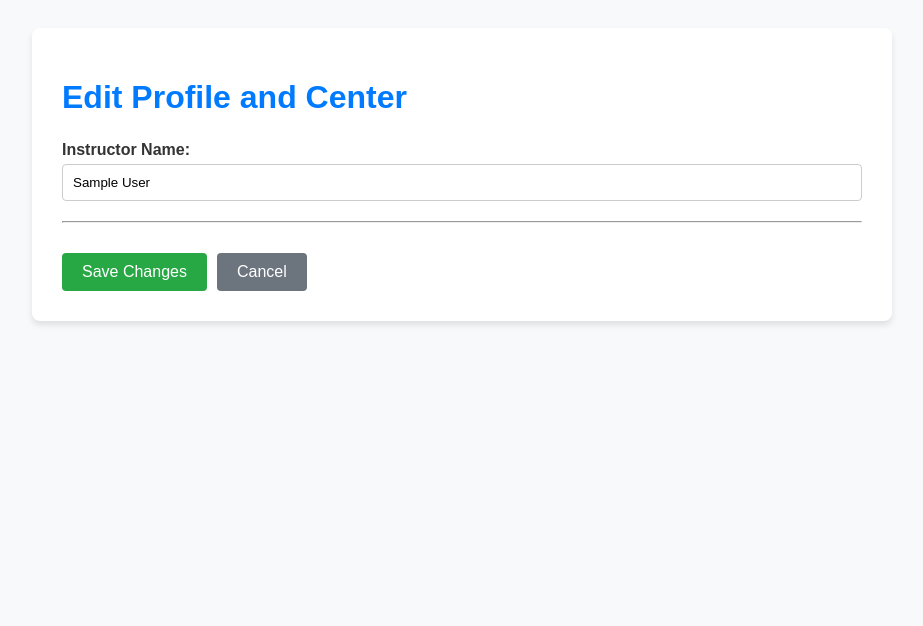
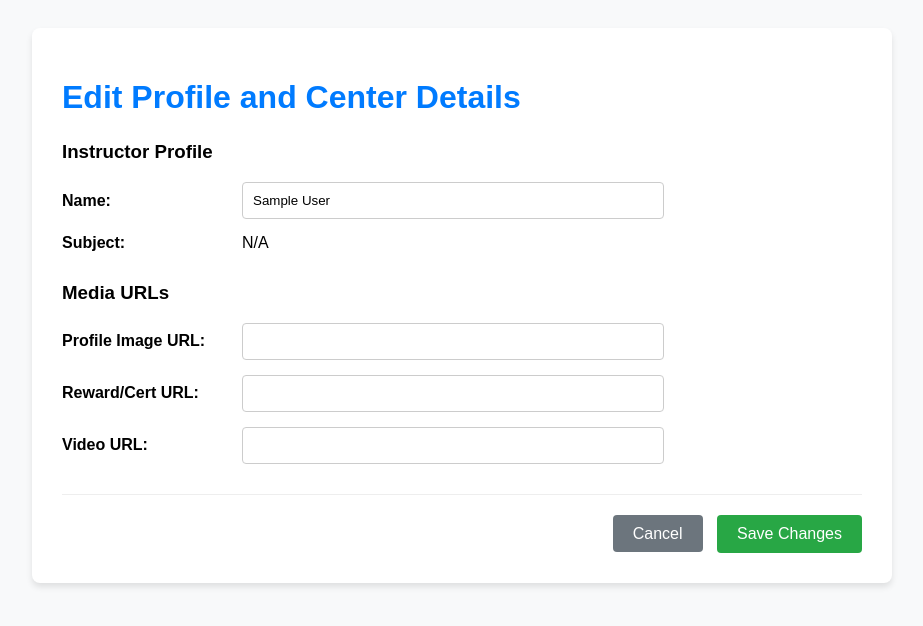
Before and after one commit to PhuditPumchun/DatabaseProject, a Flask app: page /instructor/edit in a window 1280 px wide. Shown: the top 626 px of the page, without its empty margins (178-1101 px from the left). Run offline with Flask 3, Linux system fonts and the light colour scheme; the visitor is signed in with stand-in values (Sample User, id 1); data that the repository does not hold is empty; some libraries are stand-ins or nearby versions.

Commit message:
InstructorEdit(Incomplete

```diff
--- a/WebApp/InstructorDashboardServices.py
+++ b/WebApp/InstructorDashboardServices.py
@@ -35,19 +35,20 @@ class InstructorDashboardServices:
         try:
             cursor = conn.cursor()
 
-            # 1. ข้อมูลพื้นฐานของ Instructor
+            # 1. ข้อมูลพื้นฐานของ Instructor (เพิ่ม i.iUsername)
             cursor.execute("""
                 SELECT
-                    i.iName, s.sName AS SubjectName, i.expYear, im.imageProfile, im.rewardURL
+                    i.iName, s.sName AS SubjectName, i.expYear, im.imageProfile, im.rewardURL,
+                    im.mediaID, im.videoURL, i.iUsername
                 FROM Instructor i
                 LEFT JOIN Subject s ON i.sID = s.sID
                 LEFT JOIN InstructorMedia im ON i.iID = im.iID
                 WHERE i.iID = %s;
             """, (iID,))
-            # NOTE: iName ถูกส่งมาใน session ด้วย แต่ถูกดึงมาซ้ำที่นี่เพื่อความสมบูรณ์
+            # data['profile'] จะมี 8 คอลัมน์ (ดัชนี 0-7)
             data['profile'] = cursor.fetchone()
 
-            # 2. ข้อมูลศูนย์ที่ดูแล (เพิ่ม t.tID สำหรับหน้า Edit)
+            # 2. ข้อมูลศูนย์ที่ดูแล
             cursor.execute("""
                 SELECT t.tName, t.address, t.tID
                 FROM TutoringCenter t
--- a/WebApp/LoginServices.py
+++ b/WebApp/LoginServices.py
@@ -1,6 +1,3 @@
-# LoginServices.py (แก้ไข: ลบเมธอด get_instructor_dashboard_data ออก)
-
-# ... (import ต่างๆ เหมือนเดิม) ...
 import os
 from dotenv import load_dotenv
 import psycopg2
--- a/WebApp/templates/InstructorEditDashBoard.html
+++ b/WebApp/templates/InstructorEditDashBoard.html
@@ -1,3 +1,4 @@
+<!-- templates/instructor_edit_dashboard.html -->
 <!DOCTYPE html>
 <html lang="en">
 <head>
@@ -7,71 +8,83 @@
         body { font-family: Arial, sans-serif; padding: 20px; background-color: #f8f9fa; }
         .container { max-width: 800px; margin: auto; background: white; padding: 30px; border-radius: 8px; box-shadow: 0 4px 6px rgba(0, 0, 0, 0.1); }
         h1 { color: #007bff; margin-bottom: 25px; }
-        .form-group { margin-bottom: 20px; }
-        .form-group label { display: block; font-weight: bold; margin-bottom: 5px; color: #333; }
-        .form-group input[type="text"] { width: 100%; padding: 10px; border: 1px solid #ccc; border-radius: 4px; box-sizing: border-box; }
 
-        .button-group { display: flex; justify-content: flex-start; gap: 10px; margin-top: 30px; }
+        .form-group { margin-bottom: 15px; display: flex; align-items: center; }
+        .form-group label { font-weight: bold; width: 180px; flex-shrink: 0; }
+        .form-group input[type="text"] { flex-grow: 1; padding: 10px; border: 1px solid #ccc; border-radius: 4px; max-width: 400px; }
 
-        .save-btn {
-            padding: 10px 20px;
-            background-color: #28a745; /* สีเขียว */
-            color: white;
-            border: none;
-            border-radius: 4px;
-            cursor: pointer;
-            font-size: 1em;
-        }
-        .cancel-btn {
-            padding: 10px 20px;
-            background-color: #6c757d; /* สีเทา */
-            color: white;
-            border: none;
-            border-radius: 4px;
-            text-decoration: none;
-            font-size: 1em;
-        }
-        .save-btn:hover { background-color: #1e7e34; }
-        .cancel-btn:hover { background-color: #5a6268; }
+        .button-group { margin-top: 30px; border-top: 1px solid #eee; padding-top: 20px; text-align: right; }
+        .save-btn, .cancel-btn { padding: 10px 20px; border: none; border-radius: 4px; cursor: pointer; font-size: 1em; }
+        .save-btn { background-color: #28a745; color: white; margin-left: 10px; }
+        .cancel-btn { background-color: #6c757d; color: white; text-decoration: none; }
     </style>
 </head>
 <body>
     <div class="container">
-        <h1>Edit Profile and Center</h1>
+        <h1>Edit Profile and Center Details</h1>
 
         <form method="POST" action="{{ url_for('update_instructor') }}">
+            <!-- Hidden Fields ที่จำเป็นสำหรับการ Update -->
+            <input type="hidden" name="iID" value="{{ session.get('iID') }}">
 
-            <input type="hidden" name="iID" value="{{ session.get('iID') }}">
             {% if data.managed_center %}
                 <input type="hidden" name="tID" value="{{ data.managed_center[2] }}">
             {% endif %}
 
+            <!-- ส่ง mediaID ไปด้วย (คอลัมน์ที่ 5 จาก data.profile: data.profile[5]) -->
+            <input type="hidden" name="mediaID" value="{{ data.profile[5] }}">
+
+            <h3>Instructor Profile</h3>
+
             <div class="form-group">
-                <label for="iName">Instructor Name:</label>
-                <input type="text" id="iName" name="iName"
-                       value="{{ instructor_name }}" required>
+                <label for="iName">Name:</label>
+                <input type="text" id="iName" name="iName" value="{{ instructor_name }}" required>
             </div>
 
-            <hr>
+            <div class="form-group">
+                <label>Subject:</label>
+                <!-- ข้อมูลนี้แสดงอย่างเดียว ไม่สามารถแก้ไขได้ -->
+                <p style="margin: 0;">{{ data.profile[1] if data.profile[1] else 'N/A' }}</p>
+            </div>
+
+            <h3 style="margin-top: 30px;">Media URLs</h3>
+
+            <!-- 1. ช่องกรอก Profile Image URL -->
+            <div class="form-group">
+                <label for="profile_url">Profile Image URL:</label>
+                <input type="text" id="profile_url" name="profile_url" value="{{ data.profile[3] }}" required>
+            </div>
+
+            <!-- 2. ช่องกรอก Reward URL -->
+            <div class="form-group">
+                <label for="reward_url">Reward/Cert URL:</label>
+                <input type="text" id="reward_url" name="reward_url" value="{{ data.profile[4] }}" required>
+            </div>
+
+            <!-- 3. ช่องกรอก Video URL -->
+            <div class="form-group">
+                <label for="video_url">Video URL:</label>
+                <input type="text" id="video_url" name="video_url" value="{{ data.profile[6] }}" required>
+            </div>
+
 
             {% if data.managed_center %}
-                <h2>Center Management</h2>
+                <h3 style="margin-top: 30px;">Center Details (Center Manager)</h3>
+
                 <div class="form-group">
                     <label for="tName">Center Name:</label>
-                    <input type="text" id="tName" name="tName"
-                           value="{{ data.managed_center[0] }}" required>
+                    <input type="text" id="tName" name="tName" value="{{ data.managed_center[0] }}" required>
                 </div>
+
                 <div class="form-group">
                     <label for="address">Address:</label>
-                    <input type="text" id="address" name="address"
-                           value="{{ data.managed_center[1] }}" required>
+                    <input type="text" id="address" name="address" value="{{ data.managed_center[1] }}" required>
                 </div>
-                <hr>
             {% endif %}
 
             <div class="button-group">
+                <a href="{{ url_for('instructor_dashboard') }}" class="cancel-btn">Cancel</a>
                 <button type="submit" class="save-btn">Save Changes</button>
-                <a href="{{ url_for('instructor_dashboard') }}" class="cancel-btn">Cancel</a>
             </div>
         </form>
     </div>
```
Also changed, not shown: WebApp/InstructorEditDashboardServices.py (+28 -7 lines).
